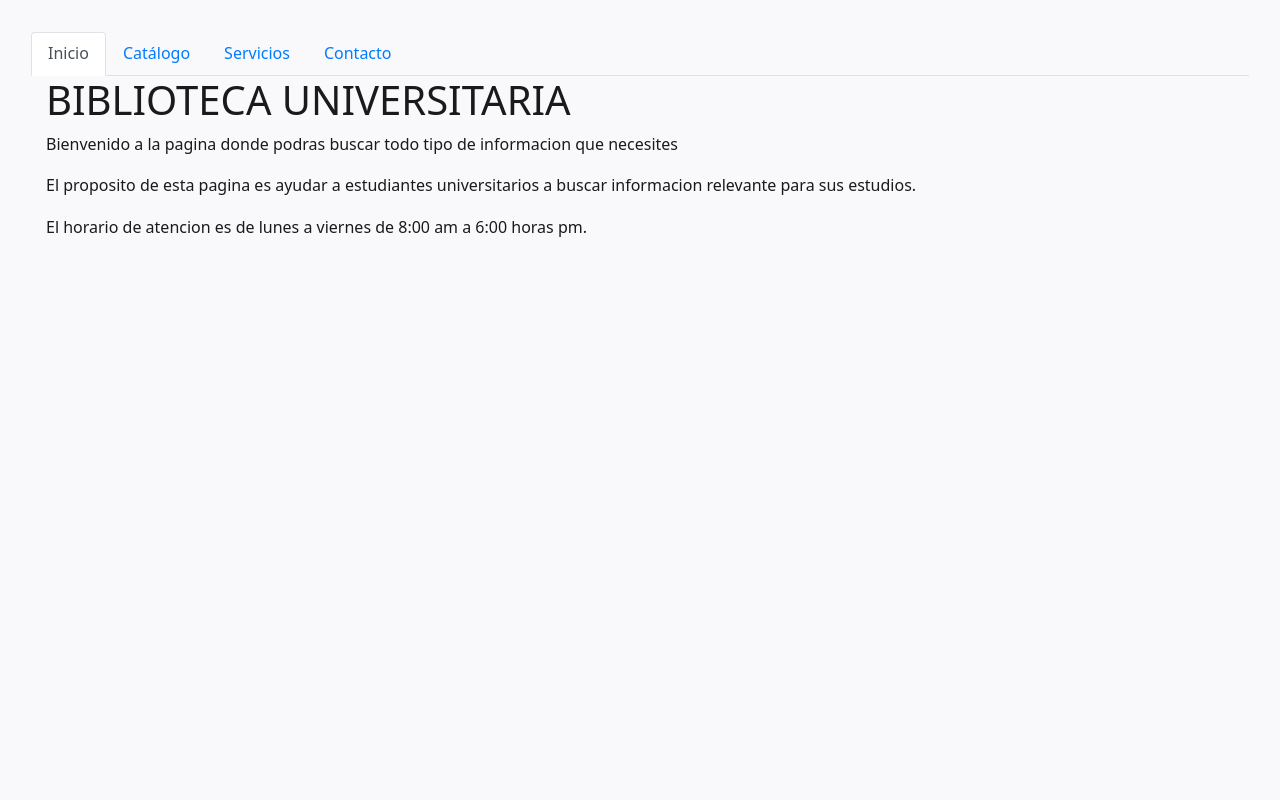
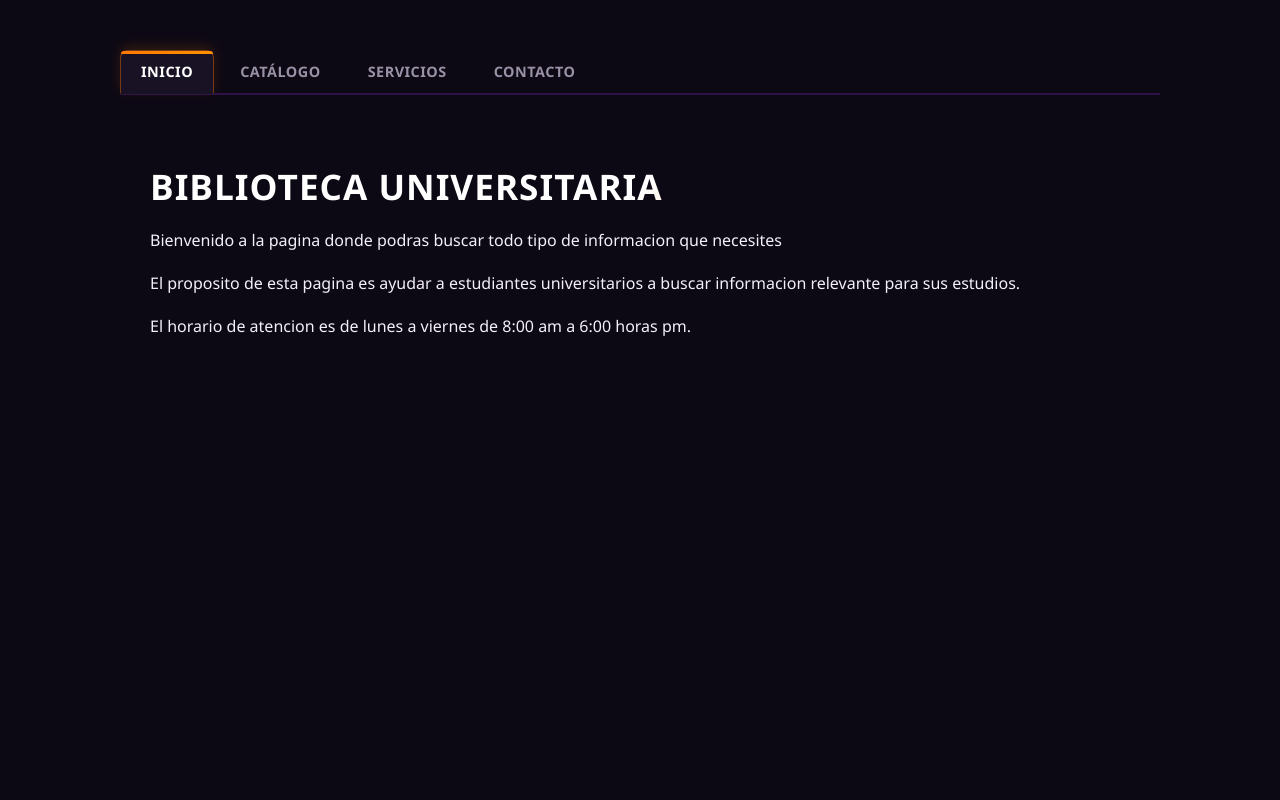
Before and after one commit to rsoto-cortes/biblioteca_universitaria, a Flask app: page / in a window 1280 px wide. Run offline with Flask 3, Linux system fonts and the light colour scheme.

Commit message:
Aplicacion de estilos 30/11/26

```diff
--- /dev/null
+++ b/static/css/style2.css
@@ -0,0 +1,127 @@
+/* ==========================================================================
+   TEMA: DÍA DE MUERTOS - BIBLIOTECA UNIVERSITARIA (BOOTSTRAP 4 INTEGRATION)
+   ========================================================================== */
+
+/* Variables de Paleta Temática */
+:root {
+  --bg-night: #0d0914;           /* Fondo negro místico con matiz morado */
+  --surface-altar: #191224;      /* Contenedores morado oscuro obispo */
+  --cempasuchil: #ff7900;        /* Naranja tradicional de la flor */
+  --cempasuchil-glow: #ff9100;   /* Naranja brillante para estados activos */
+  --papel-cyan: #00e5ff;         /* Azul calaverita / papel picado para acentos */
+  --text-bone: #f4effa;          /* Blanco hueso suave para alta legibilidad */
+  --text-muted-purple: #9a91a7;  /* Gris morado para textos secundarios */
+}
+
+/* Base del Sitio */
+body {
+  background-color: var(--bg-night) !important;
+  color: var(--text-bone) !important;
+  font-family: 'Segoe UI', Roboto, Helvetica, Arial, sans-serif;
+  min-height: 100vh;
+  padding-top: 20px;
+}
+
+/* Sobrescritura del Contenedor de Bootstrap */
+.container-fluid {
+  max-width: 1100px;
+  margin: 0 auto;
+  padding: 30px !important;
+}
+
+/* ==========================================================================
+   COMPONENTES: NAVEGACIÓN (NAV TABS TEMÁTICO)
+   ========================================================================== */
+
+/* Línea base del menú */
+.nav-tabs {
+  border-bottom: 2px solid rgba(142, 45, 226, 0.25) !important;
+  margin-bottom: 40px;
+  gap: 5px;
+}
+
+/* Pestañas en estado normal */
+.nav-tabs .nav-link {
+  color: var(--text-muted-purple) !important;
+  background-color: transparent !important;
+  border: 1px solid transparent !important;
+  border-top-left-radius: 8px !important;
+  border-top-right-radius: 8px !important;
+  font-weight: 600;
+  text-transform: uppercase;
+  font-size: 0.9rem;
+  letter-spacing: 0.5px;
+  transition: all 0.3s ease;
+  padding: 10px 20px;
+}
+
+/* Pestaña en Hover (Efecto Papel Picado Cian) */
+.nav-tabs .nav-link:hover {
+  color: var(--papel-cyan) !important;
+  border-color: rgba(0, 229, 255, 0.2) rgba(0, 229, 255, 0.2) transparent !important;
+  background-color: rgba(0, 229, 255, 0.04) !important;
+}
+
+/* Pestaña Activa (Efecto Altar Cempasúchil Encendido) */
+.nav-tabs .nav-link.active {
+  color: #ffffff !important;
+  background-color: var(--surface-altar) !important;
+  border-color: rgba(255, 121, 0, 0.4) rgba(255, 121, 0, 0.4) var(--surface-altar) !important;
+  box-shadow: 0 -4px 12px rgba(255, 121, 0, 0.15);
+  position: relative;
+}
+
+/* Indicador luminoso superior exclusivo para la pestaña activa */
+.nav-tabs .nav-link.active::before {
+  content: "";
+  position: absolute;
+  top: 0;
+  left: 0;
+  width: 100%;
+  height: 3px;
+  background: linear-gradient(90deg, var(--cempasuchil), var(--cempasuchil-glow));
+  border-top-left-radius: 8px;
+  border-top-right-radius: 8px;
+}
+
+/* ==========================================================================
+   ESTILOS ADICIONALES PARA CONTENIDOS ({% block content %})
+   ========================================================================== */
+
+/* Títulos principales dentro del contenido */
+h1 {
+  font-size: 2.2rem;
+  font-weight: 800;
+  letter-spacing: 1px;
+  text-transform: uppercase;
+  background: linear-gradient(135deg, #ffffff 50%, var(--cempasuchil));
+
+  /* Agrega ambas líneas en este orden exacto */
+  -webkit-background-clip: text;
+  background-clip: text;
+
+  -webkit-text-fill-color: transparent;
+  margin-bottom: 20px;
+}
+
+
+/* Párrafos e información informativa */
+p {
+  color: var(--text-bone);
+  line-height: 1.7;
+}
+
+/* Clase de utilidad por si usas tarjetas de Bootstrap en catálogo o servicios */
+.card {
+  background-color: var(--surface-altar) !important;
+  border: 1px solid rgba(142, 45, 226, 0.15) !important;
+  color: var(--text-bone) !important;
+  border-radius: 12px !important;
+  transition: transform 0.3s ease, box-shadow 0.3s ease;
+}
+
+.card:hover {
+  transform: translateY(-4px);
+  border-color: var(--cempasuchil) !important;
+  box-shadow: 0 8px 24px rgba(255, 121, 0, 0.2) !important;
+}
--- a/templates/layout.html
+++ b/templates/layout.html
@@ -2,7 +2,7 @@
 <html lang="es">
     <head>
         <link rel="stylesheet" href="https://cdn.jsdelivr.net/npm/bootstrap@4.6.2/dist/css/bootstrap.min.css" integrity="sha384-xOolHFLEh07PJGoPkLv1IbcEPTNtaed2xpHsD9ESMhqIYd0nLMwNLD69Npy4HI+N" crossorigin="anonymous">
-        <link rel="stylesheet" href="style.css">
+        <link rel="stylesheet" href="{{ url_for('static', filename='css/style2.css') }}">
         <meta charset="UTF-8">
         <meta name="viewport" content="width=device-width, initial-scale=1.0">
         <title>{{ title }}</title>
```
